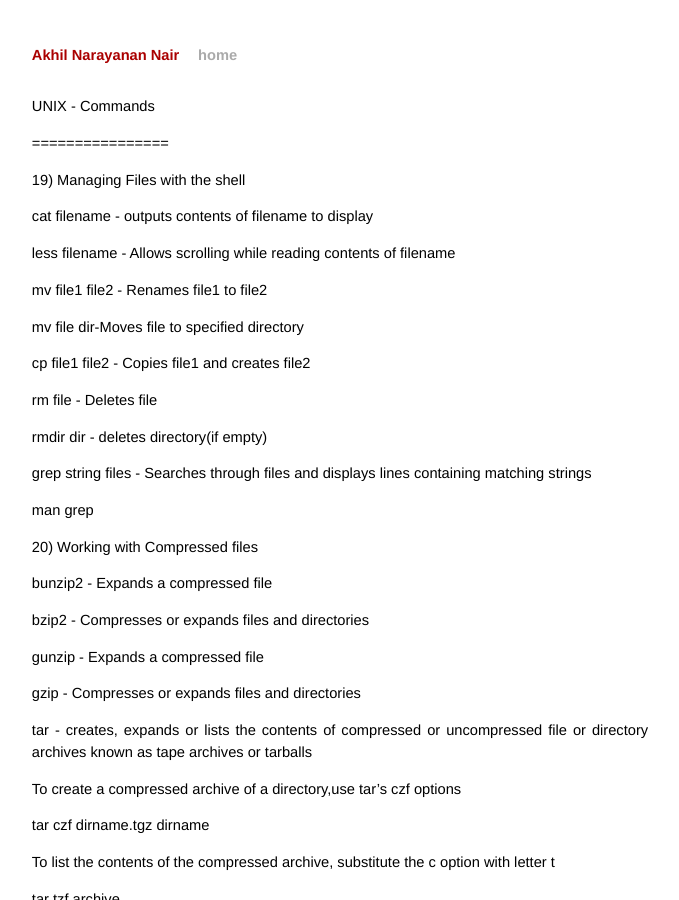
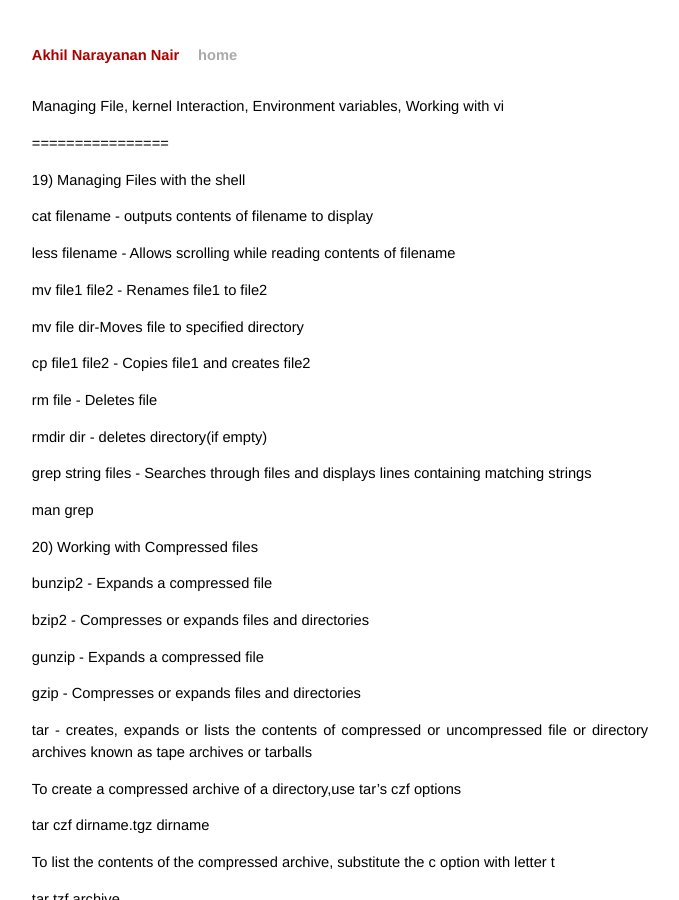
Before and after one commit to akhiln007/web-repo, a Jekyll site: the page built from _posts/2018-03-28-Unix Commands.md, in a window 1280 px wide and 900 px high. Shown: the whole window, without its empty margins (300-979 px from the left). Built offline with Jekyll 4.4.1, drawn with Linux system fonts in a browser that asks for light colours.

Commit message:
title change

```diff
--- a/_posts/2018-03-28-Unix Commands.md
+++ b/_posts/2018-03-28-Unix Commands.md
@@ -1,7 +1,7 @@
 ---
 layout: post
 
-title: UNIX - Commands
+title: Managing File, kernel Interaction, Environment variables, Working with vi
 ---
 
 
```
